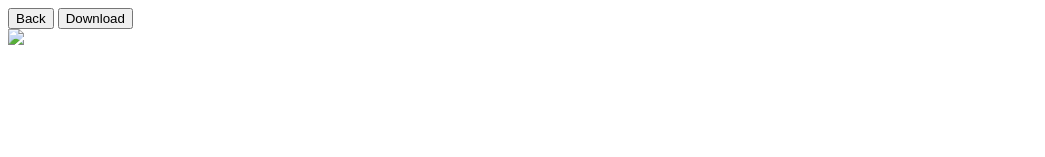
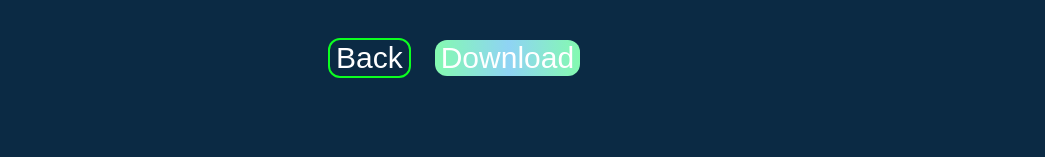
Before and after one commit to OKjos/ResumeWeb, a plain HTML site: page index.html in a window 1280 px wide. Shown: the top 157 px of the page, without its empty margins (0-1045 px from the left). Drawn offline with Linux system fonts and the light colour scheme; files that its build step writes are made by us from their sources.

Commit message:
Update index.html

```diff
--- a/index.html
+++ b/index.html
@@ -1,7 +1,7 @@
 <!DOCTYPE html>
 <html lang="en">
 <head>
-    <link rel="stylesheet" href="..\ResumePg\Resume.css">
+    <link rel="stylesheet" href="../ResumePg/Resume.css">
     <meta charset="UTF-8">
     <meta name="viewport" content="width=device-width, initial-scale=1.0">
     <title>Resume</title>
@@ -17,9 +17,9 @@
     </div>
     <div class="container">
         <a href="CodingResume.pdf" download>
-            <img class="ResumeImg" src="..\ResumePg\ResumeImg.png">
+            <img class="ResumeImg" src="../ResumePg/ResumeImg.png">
         </a>
     </div>
-    <script src="..\ResumePg\Resume.js"></script>
+    <script src="../ResumePg/Resume.js"></script>
 </body>
 </html>
```
